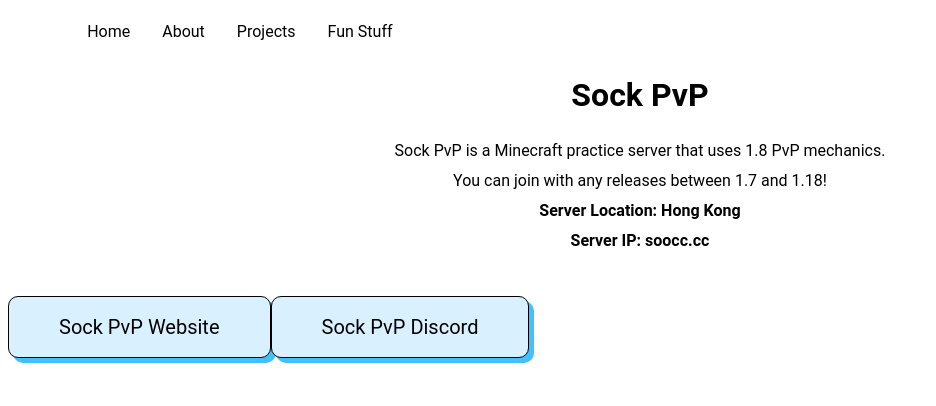
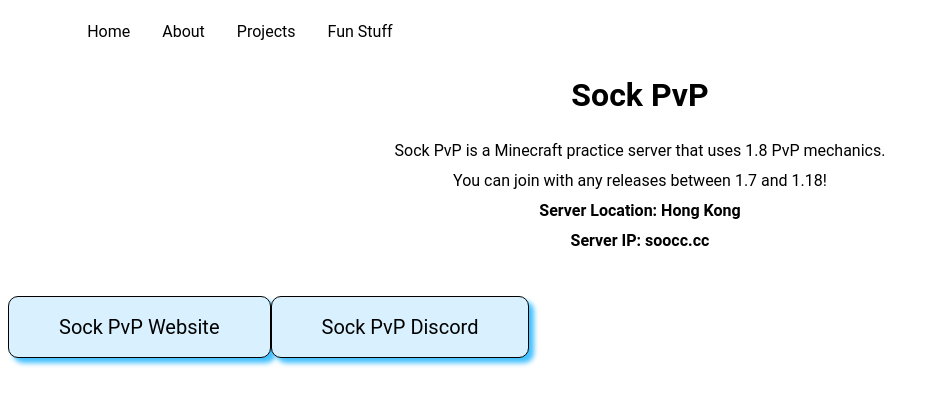
Before and after one commit to soocc/sooccsocks2, a Jekyll site: the page built from projects/sock-pvp.html, in a window 1280 px wide. Shown: the top 406 px of the page, without its empty margins (0-936 px from the left). Built offline with Jekyll 4.4.1, drawn with Linux system fonts in a browser that asks for light colours; some web fonts are replaced.

Commit message:
Update styles.css

```diff
--- a/styles/styles.css
+++ b/styles/styles.css
@@ -98,12 +98,12 @@
   border-width: 1px;
   border-radius: 10px 10px 10px 10px;
   cursor: pointer;
-  box-shadow: 5px 5px 0px #42c0ff;
+  box-shadow: 5px 5px 5px #42c0ff;
   transition: box-shadow 100ms ease-out, margin-top 100ms ease-out;
 }
 
 .abutton:hover {
-  box-shadow: 9px 9px 0px #68cbfc;
+  box-shadow: 9px 9px 5px #68cbfc;
   margin-top: 37px;
 }
 
```
